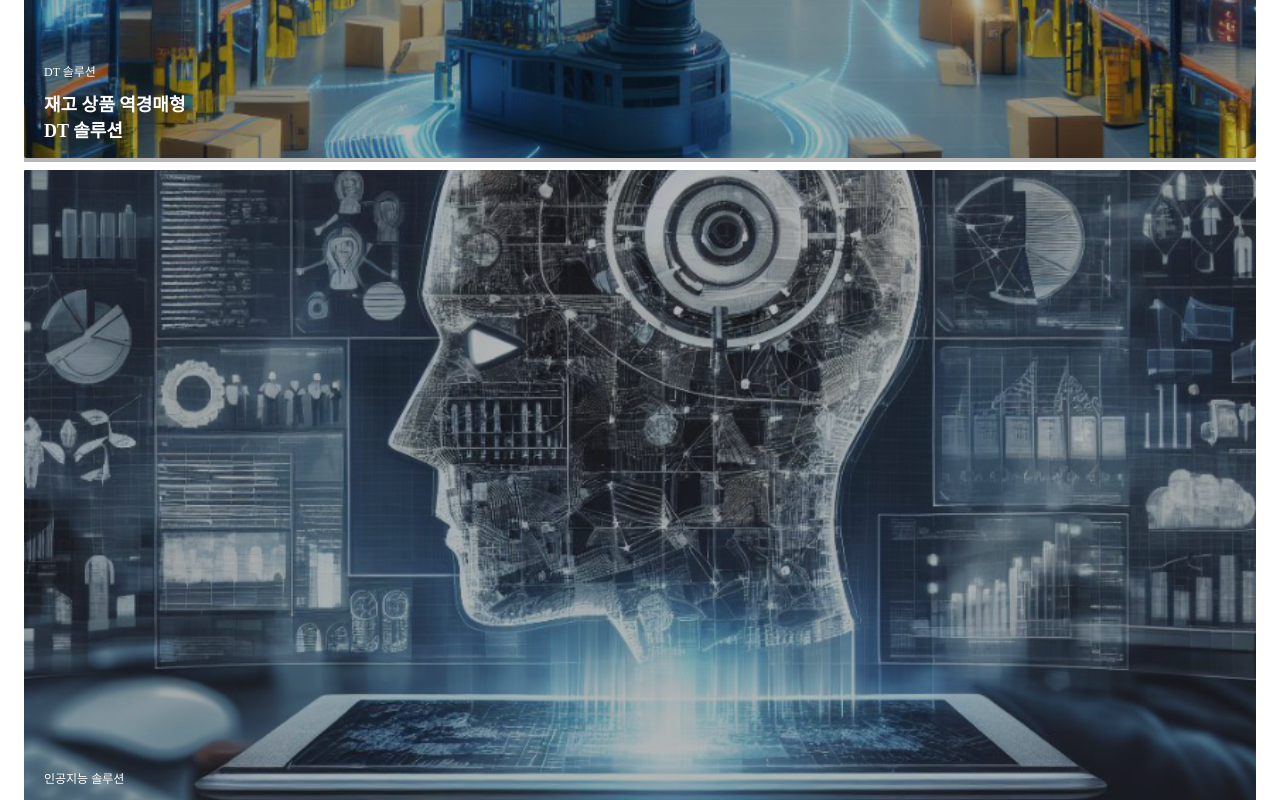
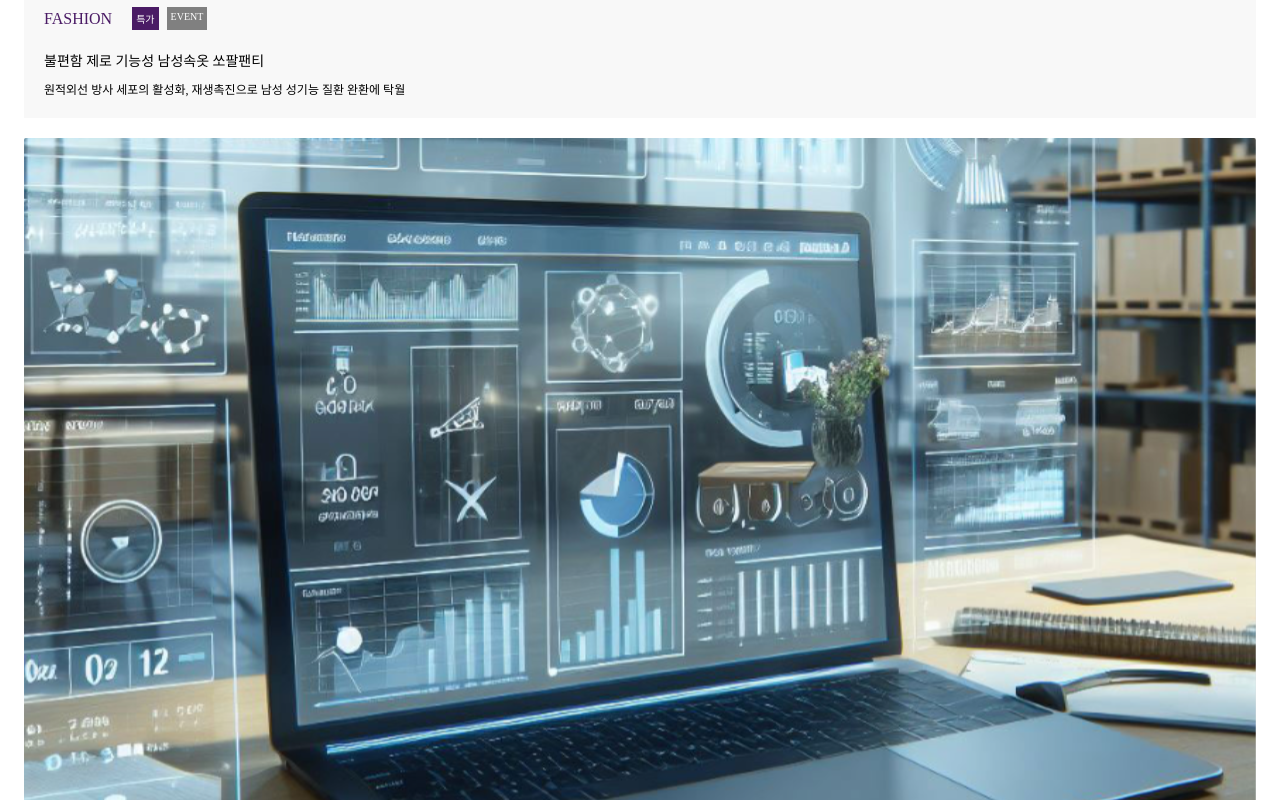
Before and after one commit to SenD9940/j2k-korea, a React (Create React App) app: page /m/product in a window 1280 px wide. Shown: the part 1400-2200 px from the top of the page. Built offline with nearby package versions, Linux system fonts and the light colour scheme; no server answers; a web font is replaced by a local one.

Commit message:
Product
Product 레이아웃 변경

```diff
--- a/src/components/mobile/product/ProductItem.js
+++ b/src/components/mobile/product/ProductItem.js
@@ -1,54 +1,94 @@
 import styled from "styled-components";
 
-function ProductItem({image, subTitle, title}){
+function ProductItem({image, category, subTitle, title, event, discount}){
     return(
         <Container>
             <BackgroundImage src={image} alt="service1"/>
-            <Background></Background>
+            <Contents>
+                <ContentsHeader>
+                    <Category>{category}</Category>
+                    <OptionWrap>
+                        {discount ? <Discount>특가</Discount> : null}
+                        {event ? <Event>EVENT</Event> : null}
+                    </OptionWrap>
+                </ContentsHeader>
                 <TitleWrap>
+                    <Title>{title}</Title>
                     <SubTitle>{subTitle}</SubTitle>
-                <Title>{title}</Title>
                 </TitleWrap>
+            </Contents>
         </Container>
     )
 }
 
 const Container = styled.div`
-    position: relative;
-`
-
-const Background = styled.div`
-    position: absolute;
-    top: 0;
-    left: 0;
-    right: 0;
-    bottom: 0;
-    background: rgba(17, 17, 17, 0.30);
-    z-index: 1;
+    display: flex;
+    flex-direction: column;
+    gap: 0px;
 `
 
 const BackgroundImage = styled.img`
     width: 100%;
 `
 
+const Contents = styled.div`
+    display: flex;
+    flex-direction: column;
+    gap: 20px;
+    width: 100%;
+    padding: 20px;
+    background: #F8F8F8;
+`
+
+const ContentsHeader = styled.div`
+    display: flex;
+    gap: 20px;
+    align-items: center;
+`
+
+const OptionWrap = styled.div`
+    display: flex;
+    gap: 8px;
+`
+
+const Event = styled.div`
+    color: #FFF;
+    text-align: center;
+    font-size: 10px;
+    font-weight: 400;
+    background-color: grey;
+    padding: 4px;
+`
+
+const Discount = styled.div`
+    color: #FFF;
+    text-align: center;
+    font-size: 10px;
+    font-weight: 400;
+    background-color: #4A1B65;
+    padding: 4px;
+`
+
+const Category = styled.div`
+    color: #4A1B65;
+    font-size: 16px;
+    font-weight: 400;
+`
+
 const SubTitle = styled.div`
-    color: #FFF;
+    color: #000;
     font-size: 12px;
     font-weight: 500;
 `
 
 const Title = styled.div`
-    color: #FFF;
-    font-size: 18px;
-    font-weight: 600;
+    color: #000;
+    font-size: 14px;
+    font-weight: 400;
     white-space: pre-line;
 `
 
 const TitleWrap = styled.div`
-    position: absolute;
-    left: 20px;
-    bottom: 20px;
-    z-index: 2;
    display: flex;
    flex-direction: column;
    gap: 10px;
--- a/src/components/mobile/product/ProductList.js
+++ b/src/components/mobile/product/ProductList.js
@@ -3,24 +3,33 @@ import ProductItem from "./ProductItem";
 import SERVICE_1_SVG from "../../../images/service1.svg";
 import SERVICE_2_SVG from "../../../images/service2.svg";
 import SERVICE_3_SVG from "../../../images/service3.svg";
-import { Slide } from "react-awesome-reveal";
+import SOPAL_SVG from "../../../images/sopal.svg";
+import { Fade, Slide } from "react-awesome-reveal";
+import { useNavigate } from "react-router-dom";
 
 function ProductList(){
+    const navigate = useNavigate();
     return(
         <Container>
             <div className="inner-mobile">
                 <Slide >
-                    <ProductItem image={SERVICE_1_SVG} subTitle={"상품 기획 및 유통"} title={"재고 상품 재상품화\n솔루션 & 홈쇼핑 판매"}/>
+                    <ProductItem image={SOPAL_SVG} category={"FASHION"} title={"불편함 제로 기능성 남성속옷 쏘팔팬티"} subTitle={"원적외선 방사 세포의 활성화, 재생촉진으로 남성 성기능 질환 완환에 탁월"} event={true} discount={true}/>
+                </Slide>
+                <Slide >
+                    <ProductItem image={SERVICE_1_SVG} category={"SERVICE"} title={"상품 기획 및 유통"} subTitle={"재고 상품 재상품화\n솔루션 & 홈쇼핑 판매"} event={true}/>
                 </Slide>
                 <Slide>
-                    <ProductItem image={SERVICE_2_SVG} subTitle={"DT 솔루션"} title={"재고 상품 역경매형\nDT 솔루션"}/>
+                    <ProductItem image={SERVICE_2_SVG} category={"SERVICE"} title={"DT 솔루션"} subTitle={"재고 상품 역경매형\nDT 솔루션"} discount={true}/>
                 </Slide>
                 <Slide>
-                    <ProductItem image={SERVICE_3_SVG} subTitle={"인공지능 솔루션"} title={"학습자 성향에 따른\n온라인 학습 프로그램"}/>
+                    <ProductItem image={SERVICE_3_SVG} category={"SERVICE"} title={"인공지능 솔루션"} subTitle={"학습자 성향에 따른\n온라인 학습 프로그램"} discount={true}/>
                 </Slide>
                 <Slide>
-                    <ProductItem image={SERVICE_3_SVG} subTitle={"인공지능 솔루션"} title={"동작 포착형(Motion Detection)\n홈 트레이닝 프로그램"}/>
+                    <ProductItem image={SERVICE_3_SVG} category={"SERVICE"} title={"인공지능 솔루션"} subTitle={"동작 포착형(Motion Detection)\n홈 트레이닝 프로그램"} event={true}/>
                 </Slide>
+                <Fade>
+                    <Button onClick={() => navigate("/m/inquiry")}>구매문의하기</Button>
+                </Fade>
             </div>
         </Container>
     )
@@ -32,8 +41,17 @@ const Container = styled.div`
     .inner-mobile{
         display: flex;
         flex-direction: column;
-        gap: 8px;
+        gap: 20px;
     }
 `
 
+const Button = styled.div`
+    background-color: #4A1B65;
+    color: white;
+    font-size: 16px;
+    padding: 12px;
+    font-weight: 600;
+    text-align: center;
+`
+
 export default ProductList;
```
Also changed, not shown: src/images/event.svg (added), src/images/sopal.svg (added). Lines whose indentation alone changed are shown as unchanged.
